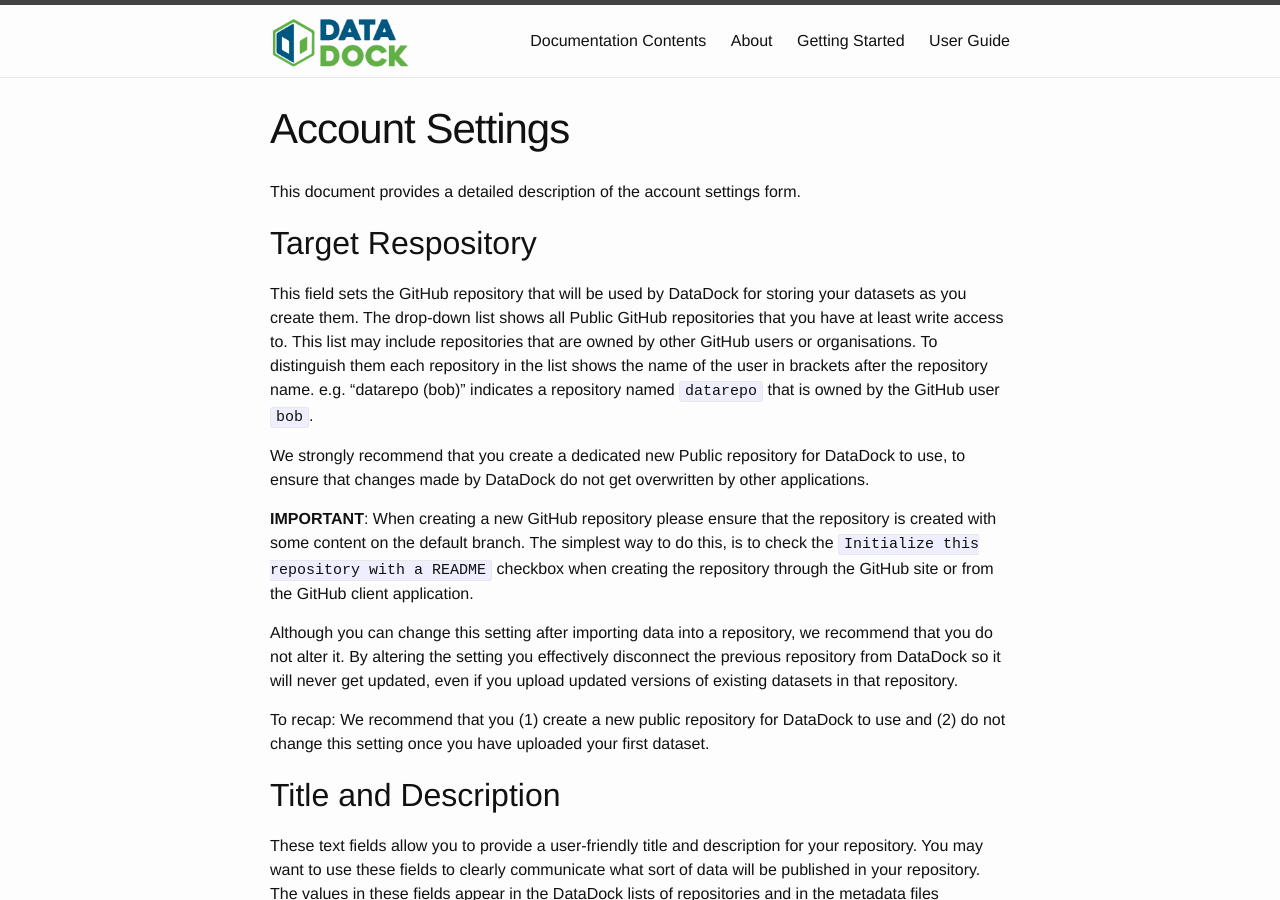
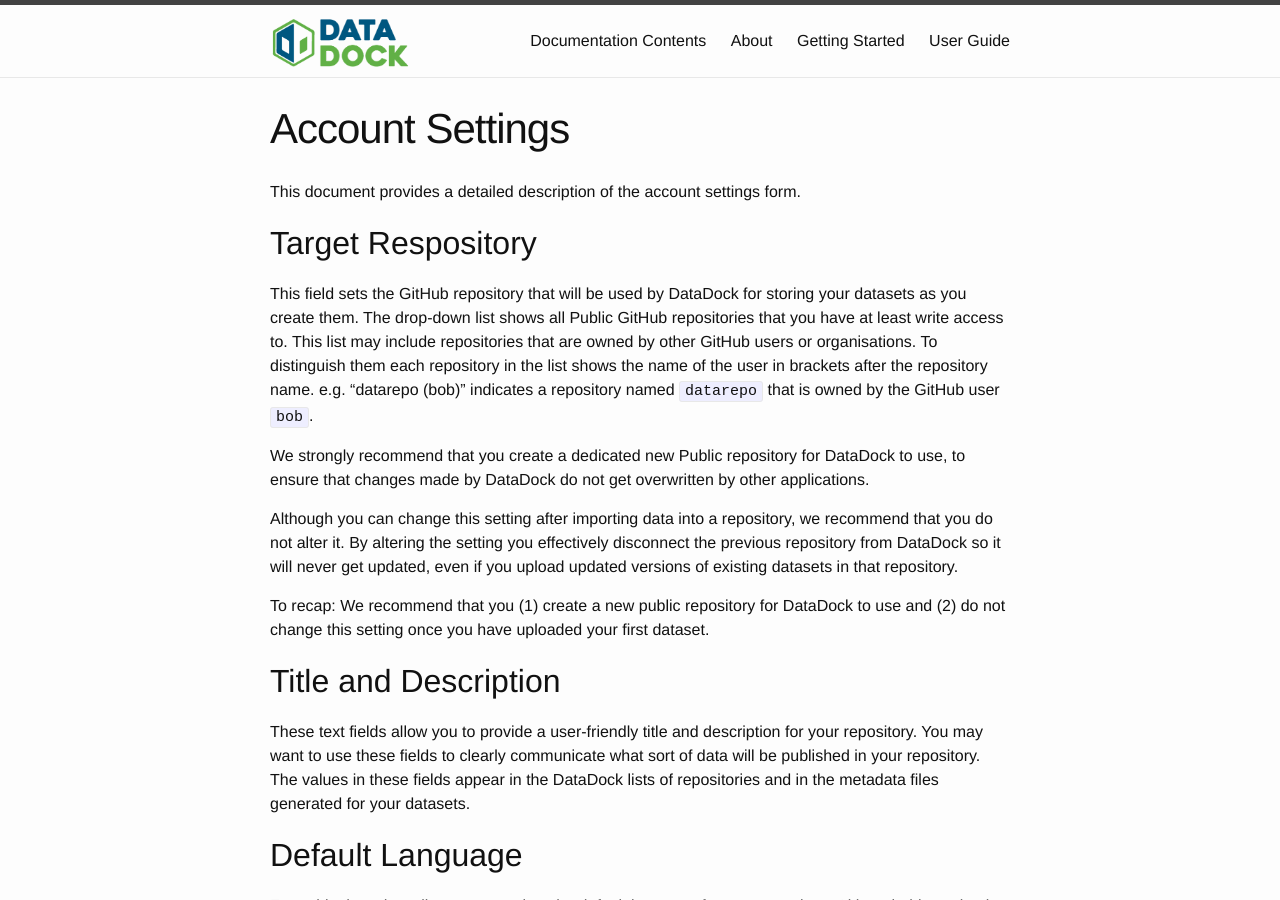
Before and after one commit to NetworkedPlanet/datadock, a Jekyll site: the page built from docs/_user-guide/account-settings.md, in a window 1280 px wide and 900 px high. Built offline with Jekyll 4.4.1, drawn with Linux system fonts in a browser that asks for light colours.

Commit message:
Removed note about initializing repositories
No longer needed as we will do this automatically if needed

```diff
--- a/docs/_user-guide/account-settings.md
+++ b/docs/_user-guide/account-settings.md
@@ -15,10 +15,6 @@ in brackets after the repository name. e.g. "datarepo (bob)" indicates a reposit
 
 We strongly recommend that you create a dedicated new Public repository for DataDock to use, to ensure that changes made by DataDock
 do not get overwritten by other applications.
-
-**IMPORTANT**: When creating a new GitHub repository please ensure that the repository is created with some content on the default branch. The
-simplest way to do this, is to check the `Initialize this repository with a README` checkbox when creating the repository through the GitHub site
-or from the GitHub client application.
 
 Although you can change this setting after importing data into a repository, we recommend that you do not alter it. By altering the setting you
 effectively disconnect the previous repository from DataDock so it will never get updated, even if you upload updated versions
```
Also changed, not shown: docs/getting-started/index.md (+0 -3 lines).
